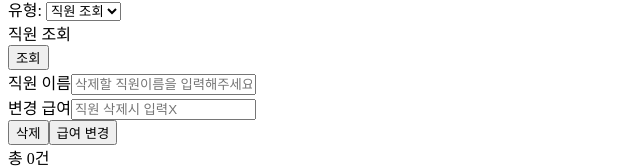
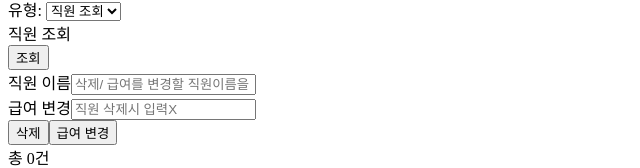
Before and after one commit to leedhfsd/Frontend, a Next.js app: page /staff in a window 1280 px wide. Shown: the part 133-301 px from the top of the page, without its empty margins (0-640 px from the left). Built offline with nearby package versions, Linux system fonts and the light colour scheme.

Commit message:
Update staff.js

```diff
--- a/pages/staff.js
+++ b/pages/staff.js
@@ -69,10 +69,10 @@ function Check() {
             <div className="flex flex-col mr-4">
               <label className="">직원 이름</label>
               <input name="deleteStaff" onChange={onChangeName} value={deleteStaff}
-                  type="text" placeholder="삭제할 직원이름을 입력해주세요."/>
+                  type="text" placeholder="삭제/ 급여를 변경할 직원이름을 입력해주세요."/>
             </div>
             <div className="flex flex-col">
-              <label className="">변경 급여</label>
+              <label className="">급여 변경</label>
               <input name="salary" onChange={onChangeSalary} value={salary}
                   type="text" placeholder="직원 삭제시 입력X"/>
             </div>
```
